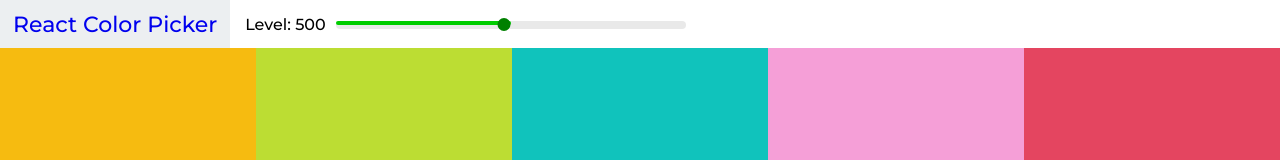
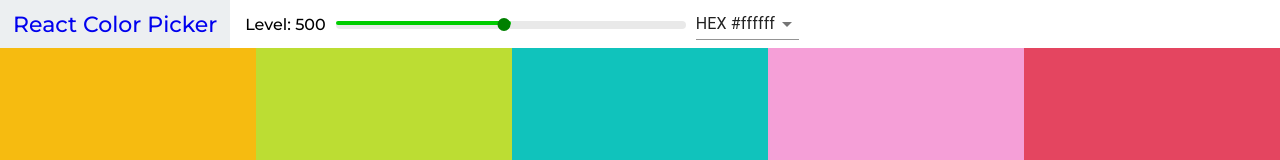
Before and after one commit to rookiemonkey/colorpalettes, a React (Create React App) app: page / in a window 1280 px wide. Shown: the top 160 px of the page. Built offline with nearby package versions, Linux system fonts and the light colour scheme.

Commit message:
added select between hex/rgb/rgba

```diff
--- a/package.json
+++ b/package.json
@@ -3,6 +3,7 @@
   "version": "0.1.0",
   "private": true,
   "dependencies": {
+    "@material-ui/core": "^4.11.0",
     "@testing-library/jest-dom": "^4.2.4",
     "@testing-library/react": "^9.5.0",
     "@testing-library/user-event": "^7.2.1",
--- a/src/components/NavBar.js
+++ b/src/components/NavBar.js
@@ -1,14 +1,30 @@
 import React, { Component } from 'react';
 import Slider from 'rc-slider';
+import Select from '@material-ui/core/Select';
 import 'rc-slider/assets/index.css';
+import { MenuItem } from '@material-ui/core';
 
 class NavBar extends Component {
+    constructor(props) {
+        super(props)
+        this.state = { format: 'hex' }
+    }
 
     handleChange = lvl => {
         this.props.changeLevel(lvl)
     }
 
+    handleChangeFormat = e => {
+        this.setState({ format: e.target.value }, () => {
+            this.props.changeFormat(e.target.value)
+        })
+    }
+
     render() {
+
+        const { level } = this.props;
+        const { format } = this.state;
+
         return (
             <header className="Navbar-container">
 
@@ -19,12 +35,12 @@ class NavBar extends Component {
                 <div className="Navbar-slider-container">
 
                     <span className="Navbar-level">
-                        Level: {this.props.level}
+                        Level: {level}
                     </span>
 
                     <div className="Navbar-slider">
                         <Slider
-                            defaultValue={this.props.level}
+                            defaultValue={level}
                             min={100}
                             max={900}
                             step={100}
@@ -34,6 +50,14 @@ class NavBar extends Component {
 
                 </div>
 
+                <div className="Select-container">
+                    <Select value={format} onChange={this.handleChangeFormat}>
+                        <MenuItem value='hex'>HEX #ffffff</MenuItem>
+                        <MenuItem value='rgb'>RGB rgb(255, 255, 255)</MenuItem>
+                        <MenuItem value='rgba'>RGBA rgba(255, 255, 255, 1.0)</MenuItem>
+                    </Select>
+                </div>
+
             </header>
         )
     }
--- a/src/components/Palette.js
+++ b/src/components/Palette.js
@@ -6,19 +6,21 @@ import ColorBox from './ColorBox';
 class Palette extends Component {
     constructor(props) {
         super(props)
-        this.state = { level: 500 }
+        this.state = { level: 500, format: 'hex' }
     }
 
-    changeLevel = newLevel => { this.setState({ level: newLevel }) }
+    changeLevel = newLevel => { this.setState({ ...this.state, level: newLevel }) }
+
+    changeFormat = format => { this.setState({ ...this.state, format: format }) }
 
     render() {
 
-        const l = this.state.level
-        const b = this.props.palette.colors[l].map(c => {
+        const { level, format } = this.state
+        const b = this.props.palette.colors[level].map(c => {
             return (
                 <ColorBox
                     key={shortid.generate()}
-                    background={c.hex}
+                    background={c[format]}
                     colorName={c.name}
                 />
             )
@@ -27,7 +29,11 @@ class Palette extends Component {
         return (
             <div className="Palette">
 
-                <NavBar changeLevel={this.changeLevel} level={l} />
+                <NavBar
+                    changeFormat={this.changeFormat}
+                    changeLevel={this.changeLevel}
+                    level={level}
+                />
 
                 <div className="Palette-colors">
                     {b}
```
